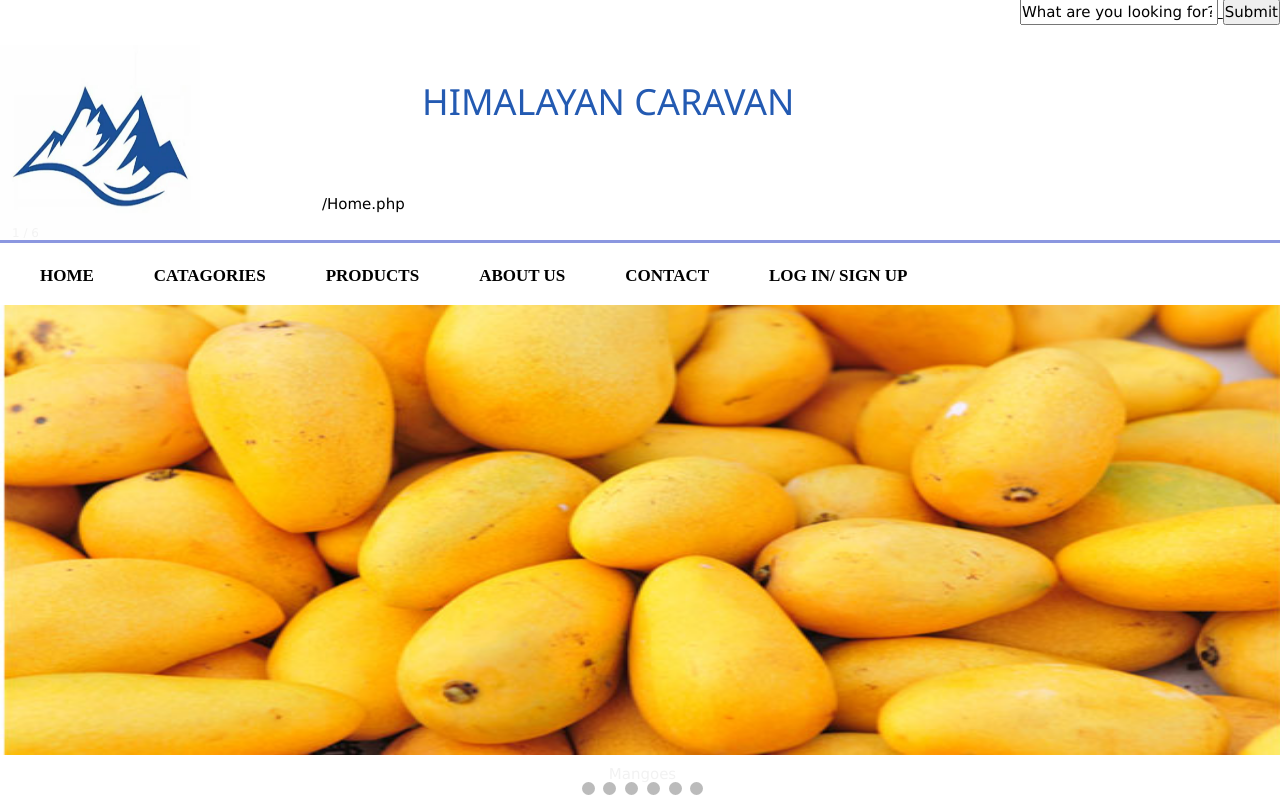
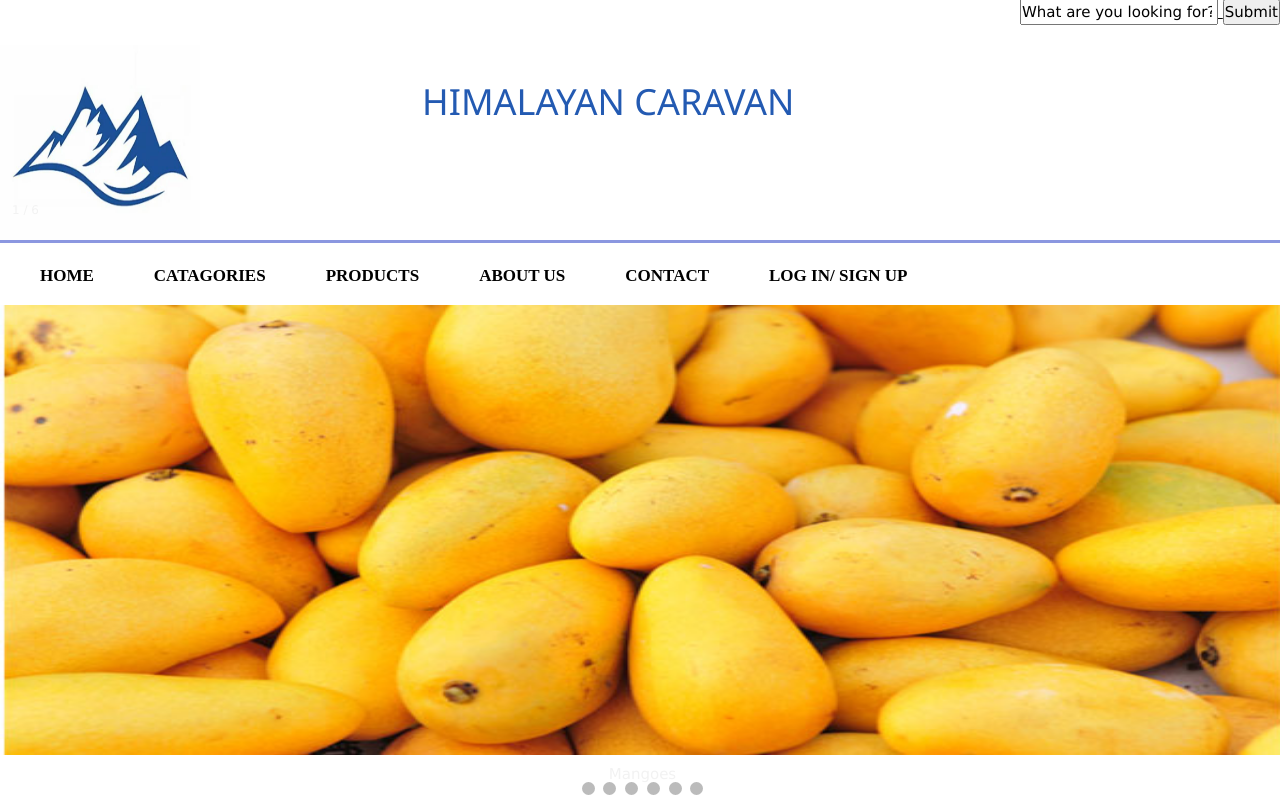
Before and after one commit to rachitamaharjan/Himalayan_Caravan, a PHP site: page /Home.php in a window 1280 px wide. Shown: the part 24-826 px from the top of the page. Run offline with PHP 8.4, Linux system fonts and the light colour scheme; some web fonts are replaced.

Commit message:
edited home.php

```diff
--- a/Home.php
+++ b/Home.php
@@ -85,7 +85,7 @@ p.topic {
 			}
 			else
 			{
-				echo ($_SERVER["PHP_SELF"]);
+				//echo ($_SERVER["PHP_SELF"]);
 			}
 		?>
 	<div class="content">
```
